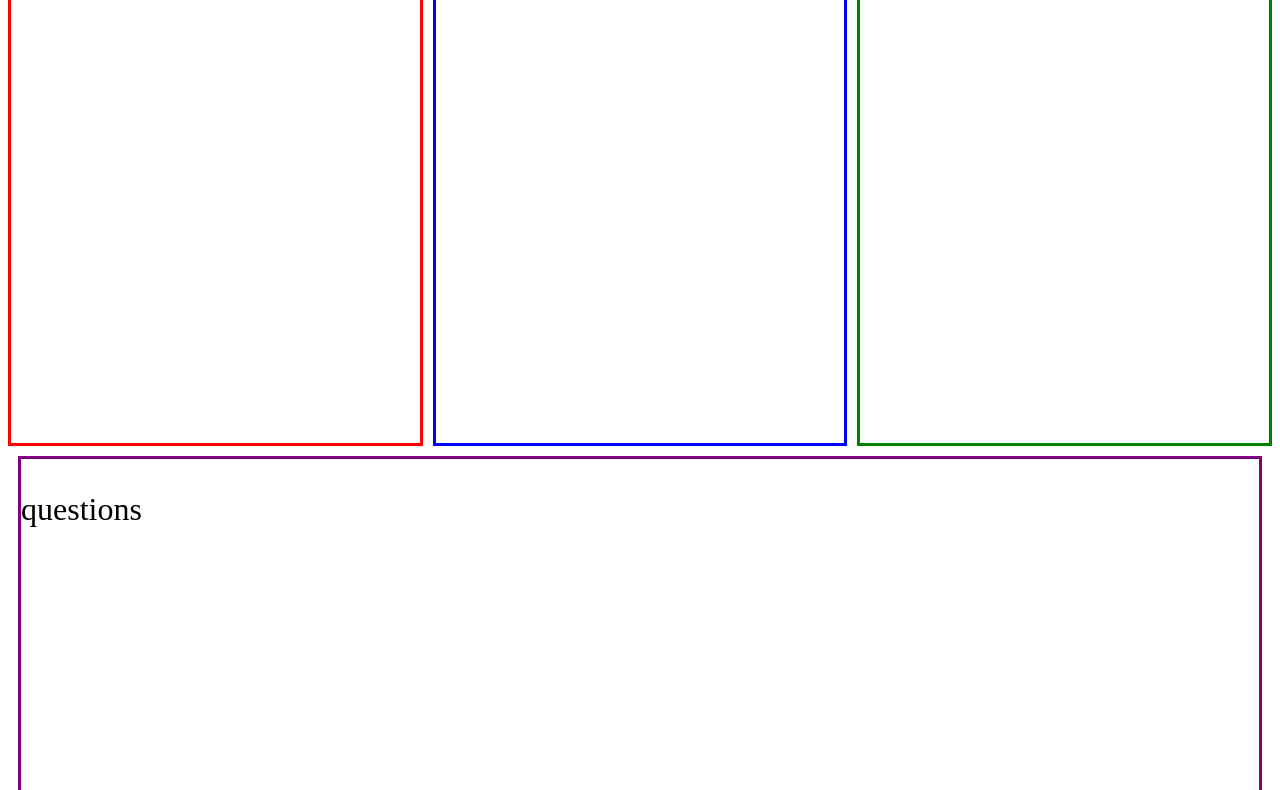
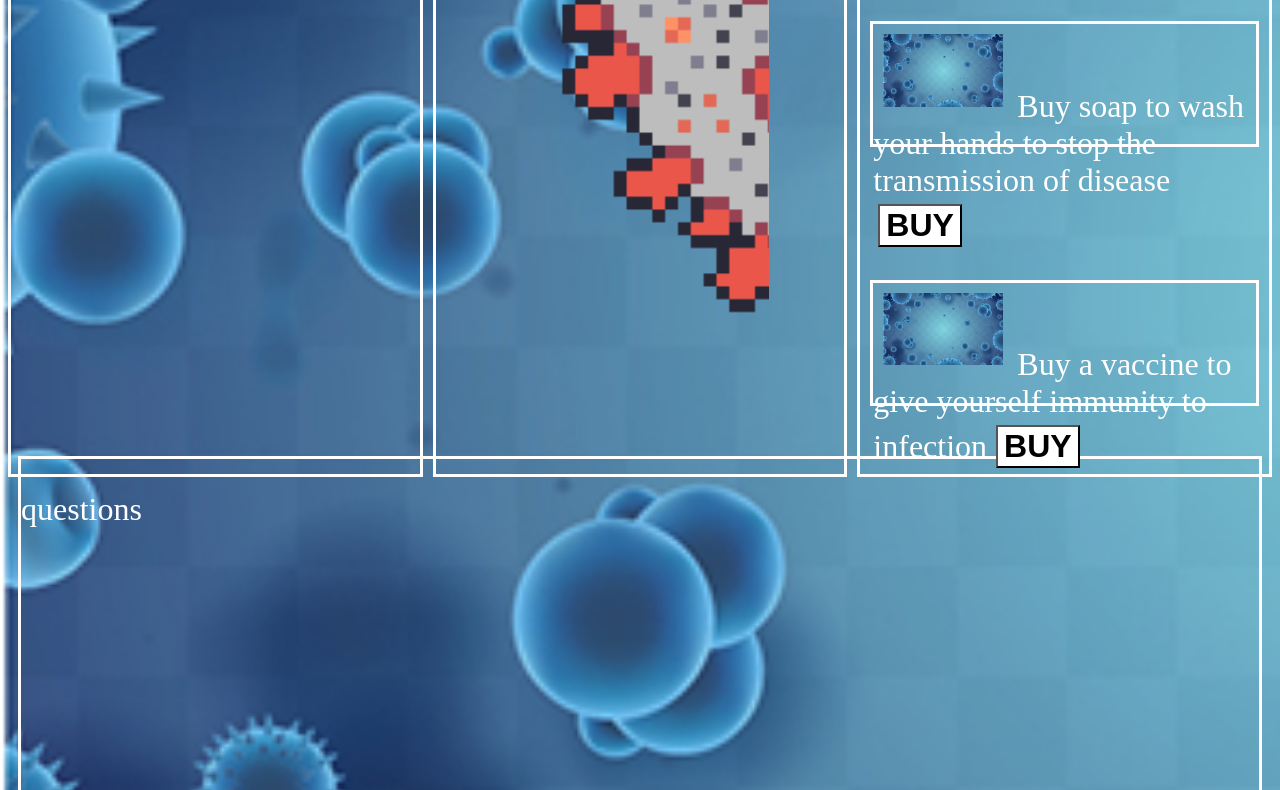
Before and after one commit to Eli-Labell/Idle_Project, a website built with webpack: page index.html in a window 1280 px wide. Shown: the part 634-1424 px from the top of the page. Built offline with nearby package versions, Linux system fonts and the light colour scheme.

Commit message:
Big Progress!
Shop has entries: need sprites and on click listeners
Center has covid, click for points: maybe add a hover effect? lighter when hovered?

```diff
--- a/css/stylesheet.css
+++ b/css/stylesheet.css
@@ -2,28 +2,43 @@
     grid-row: 1;
     grid-column: 1;
     border-style: solid;
-    border-color: red;
+    border-color: white;
 }
 
 #covidBall {
     grid-row: 1;
     grid-column: 2;
     border-style: solid;
-    border-color: blue;
+    border-color: white;
 }
 
 #shop {
     grid-row: 1;
     grid-column: 3;
     border-style: solid;
-    border-color: green;
+    border-color: white;
+}
+
+#ball {
+    background-image: url(../img/CovidVirus2Darker.png);
+    background-size:cover;
+    height: 80%;
+    width: 63%;
+    display: block;
+    margin-left: auto;
+    margin-right: auto;
+}
+
+body {
+    background-image: url(../img/coronavirus.jpg);
+    background-size: cover;
 }
 
 #questions {
     grid-row: 2;
     grid-column: 1/3;
     border-style: solid;
-    border-color: purple;
+    border-color: white;
     height: 650px;
     margin: 10px;
 }
@@ -35,10 +50,39 @@
     height: 1000px;
 }
 
+#inventory {
+    display: grid;
+    grid-template-columns: auto;
+    grid-gap: 1px;
+    height: 90%;
+}
+
 .button {
     font: 500;
     font-size: xx-large;
+    font-weight: 700;
     margin: 5px;
+    background-color: white;
+}
+
+.buy {
+    display:inline-block;
+    display:inline;
+    align-self:center;
+}
+
+.buyable {
+    height: 25%;
+    min-height: 120px;
+    margin: 10px;
+    border-style: solid;
+    border-color: white;
+}
+
+.pic {
+    margin: 10px;
+    max-height: 120px;
+    max-width: 120px;
 }
 
 p {
@@ -46,4 +90,5 @@ p {
     font-size: xx-large;
     font-stretch: ultra-expanded;
     align-self: center;
+    color: white;
 }
--- a/index.html
+++ b/index.html
@@ -12,13 +12,38 @@
     <div id="top">
         <div id="itemShelf">
             <p>item shelf</p>
+            <br />
+
         </div>
         <div id="covidBall">
             <div id="score"></div>
-            <button id="getTP" class="button">Click Me for TP</button>
+            <div id="ball"></div>
         </div>
         <div id="shop">
             <p>shop</p>
+            <br />
+            <div id="inventory">
+                <div id="mask" class="buyable">
+                    <img id="maskImg" class="buy pic" src="../img/coronavirus.jpg"/>
+                    <p class="buy">Buy a Mask to protect yourself and those around you</p>
+                    <button id="maskButon" class="buy button">BUY</button>
+                </div>
+                <div id="sanitizer" class="buyable">
+                    <img id="sanitizerImg" class="buy pic" src="../img/coronavirus.jpg" />
+                    <p class="buy">Buy hand sanitizer to keep your hands clean of germs</p>
+                    <button id="maskButon" class="buy button">BUY</button>
+                </div>
+                <div id="soap" class="buyable">
+                    <img id="soapImg" class="buy pic" src="../img/coronavirus.jpg" />
+                    <p class="buy">Buy soap to wash your hands to stop the transmission of disease</p>
+                    <button id="maskButon" class="buy button">BUY</button>
+                </div>
+                <div id="vaccine" class="buyable">
+                    <img id="vaccineImg" class="buy pic" src="../img/coronavirus.jpg" />
+                    <p class="buy">Buy a vaccine to give yourself immunity to infection</p>
+                    <button id="maskButon" class="buy button">BUY</button>
+                </div>
+            </div>
         </div>
     </div>
     <div id="questions">
--- a/src/game.js
+++ b/src/game.js
@@ -27,7 +27,7 @@ function tick() {
 
 function showGameState() {
 	document.getElementById('score').innerHTML= `<span><h3>Rolls of toilet paper:</h3><h2>${gameState.toiletPaper}</h2></span>`
-    document.getElementById('getTP').addEventListener("click", function () {
+    document.getElementById('ball').addEventListener("click", function () {
         gameState.toiletPaper += 10
     });
 }
```
Also changed, not shown: img/CovidVirus2Darker.png (added), img/coronavirus.jpg (added).
